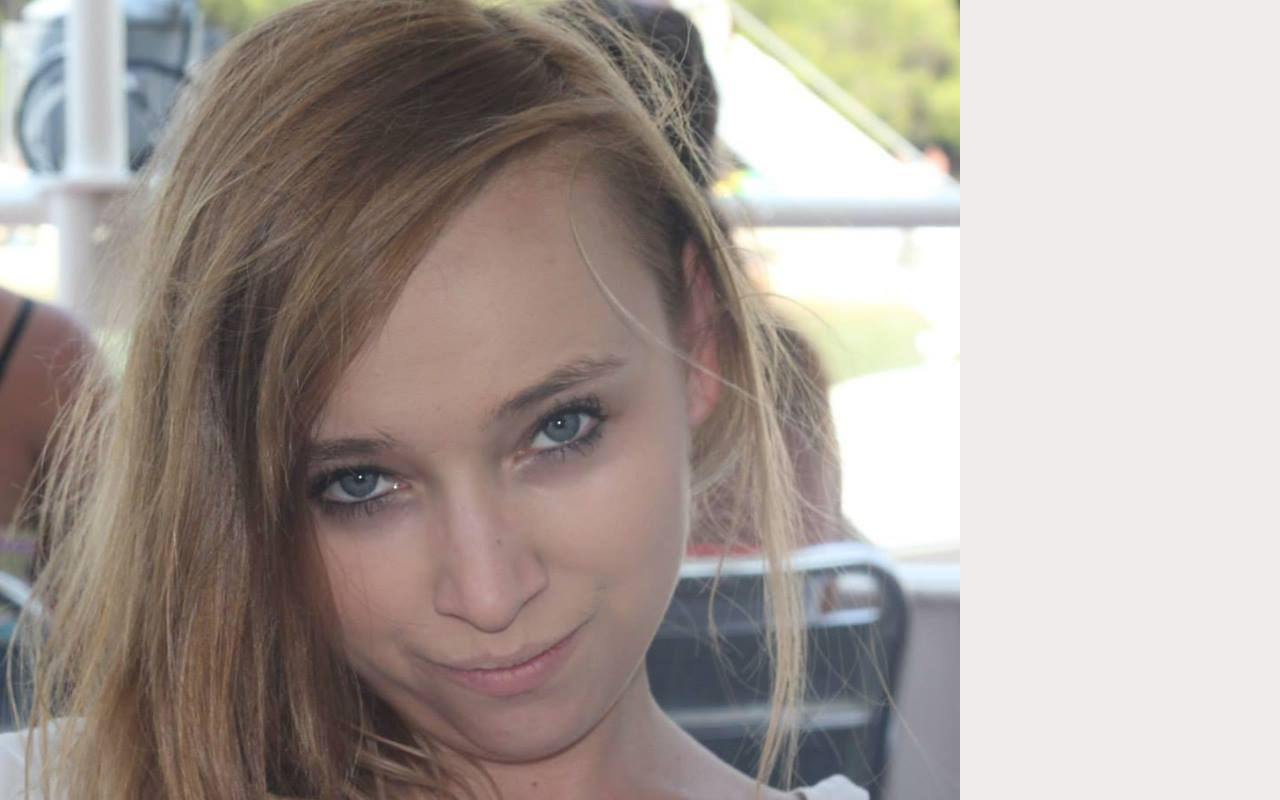
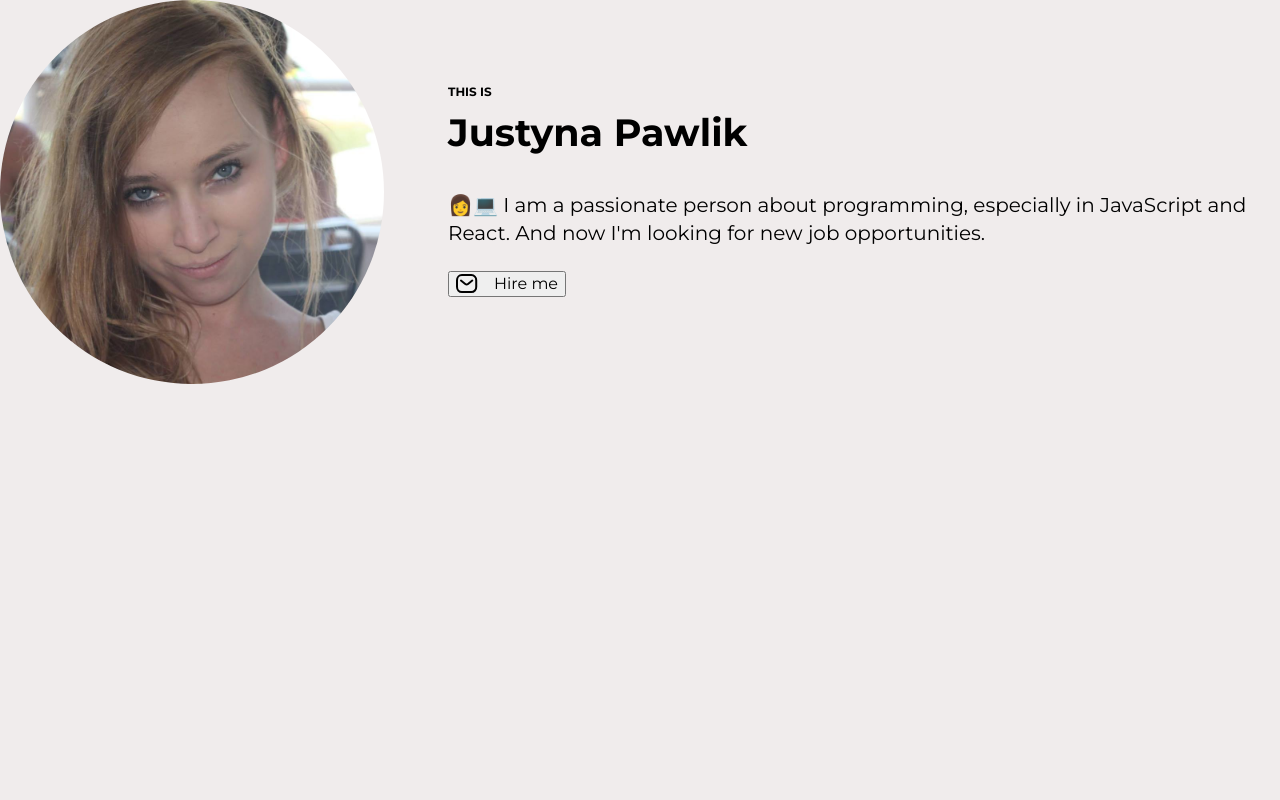
Before and after one commit to JustynaPawlik/personal-homepage-react, a React (Create React App) app: page / in a window 1280 px wide. Shown: the top 800 px of the page. Built offline with nearby package versions, Linux system fonts and the light colour scheme.

Commit message:
added basic styles in MainInformation Component

```diff
--- a/src/features/personalHomepage/MainInformation/styled.js
+++ b/src/features/personalHomepage/MainInformation/styled.js
@@ -2,22 +2,44 @@ import styled from "styled-components";
 import { ReactComponent as EnvelopeIcon } from "./envelope.svg";
 
 export const Wrapper = styled.header`
+    display: grid;
+    grid-template-columns: auto 1fr;
+    grid-gap: 64px;
+    align-items: center;
 `;
 
 export const ThisIs = styled.div`
+    text-transform: uppercase;
+    font-size: 12px;
+    font-weight: bold;
+    letter-spacing: initial;
 `;
 
 export const Name = styled.h1`
+    font-size: 38px;
+    font-weight: 900;
+    margin: 12px 0 0 0;
 `;
 
 export const Summary = styled.p`
+    font-size: 20px;
+    margin: 36px 0 0 0;
+    line-height: 1.4;
+    max-widht: 650px;
 `;
 
 export const StyledButtonLink = styled.button`
+    display: inline-flex;
+    align-items: center;
+    margin-top: 24px;
 `;
 
 export const Avatar = styled.img`
+    width: 30vw;
+    max-width: 384px;
+    border-radius: 50%;
 `;
 
 export const ButtonIcon = styled(EnvelopeIcon)`
+    margin-right: 16px;
 `;
```
